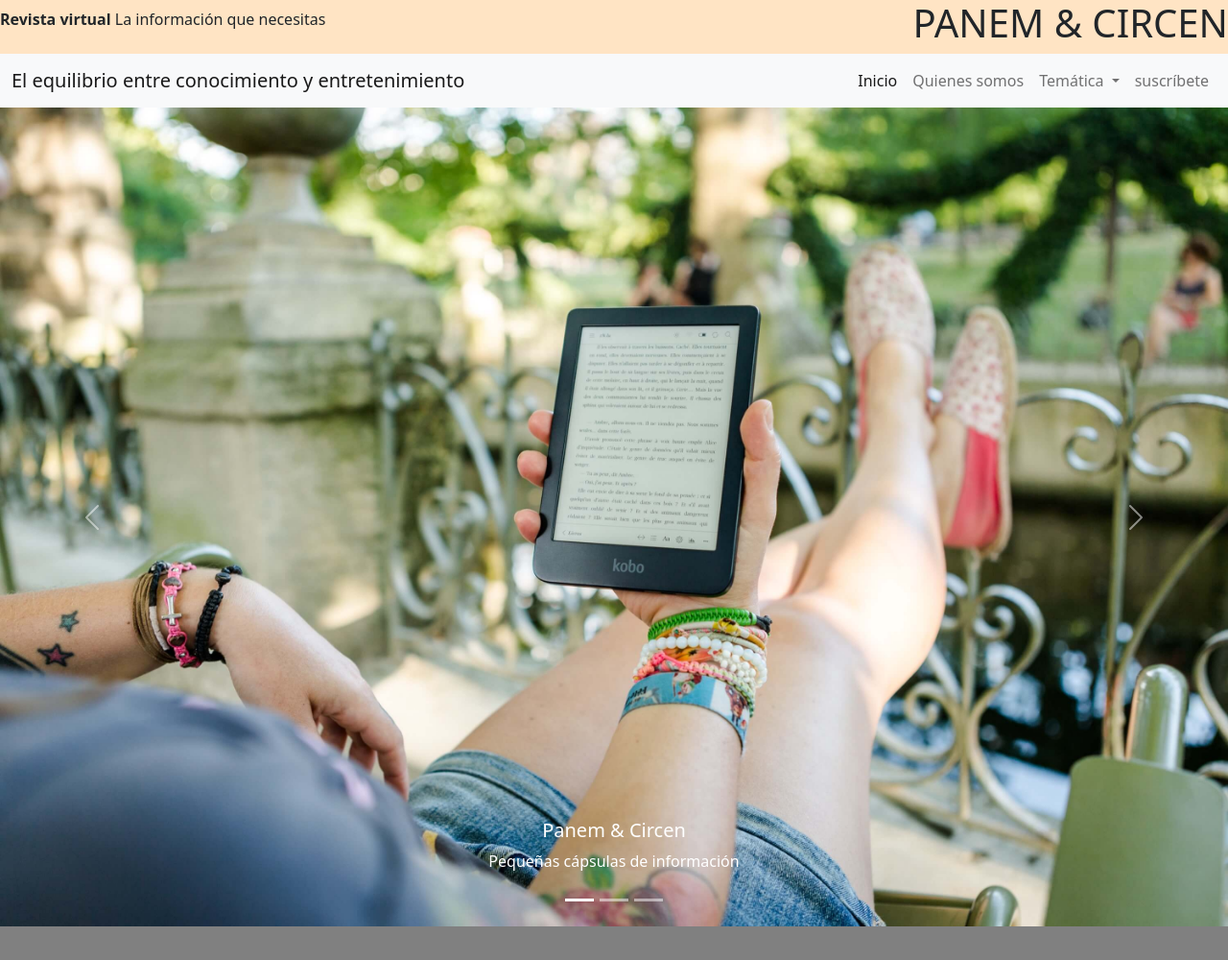
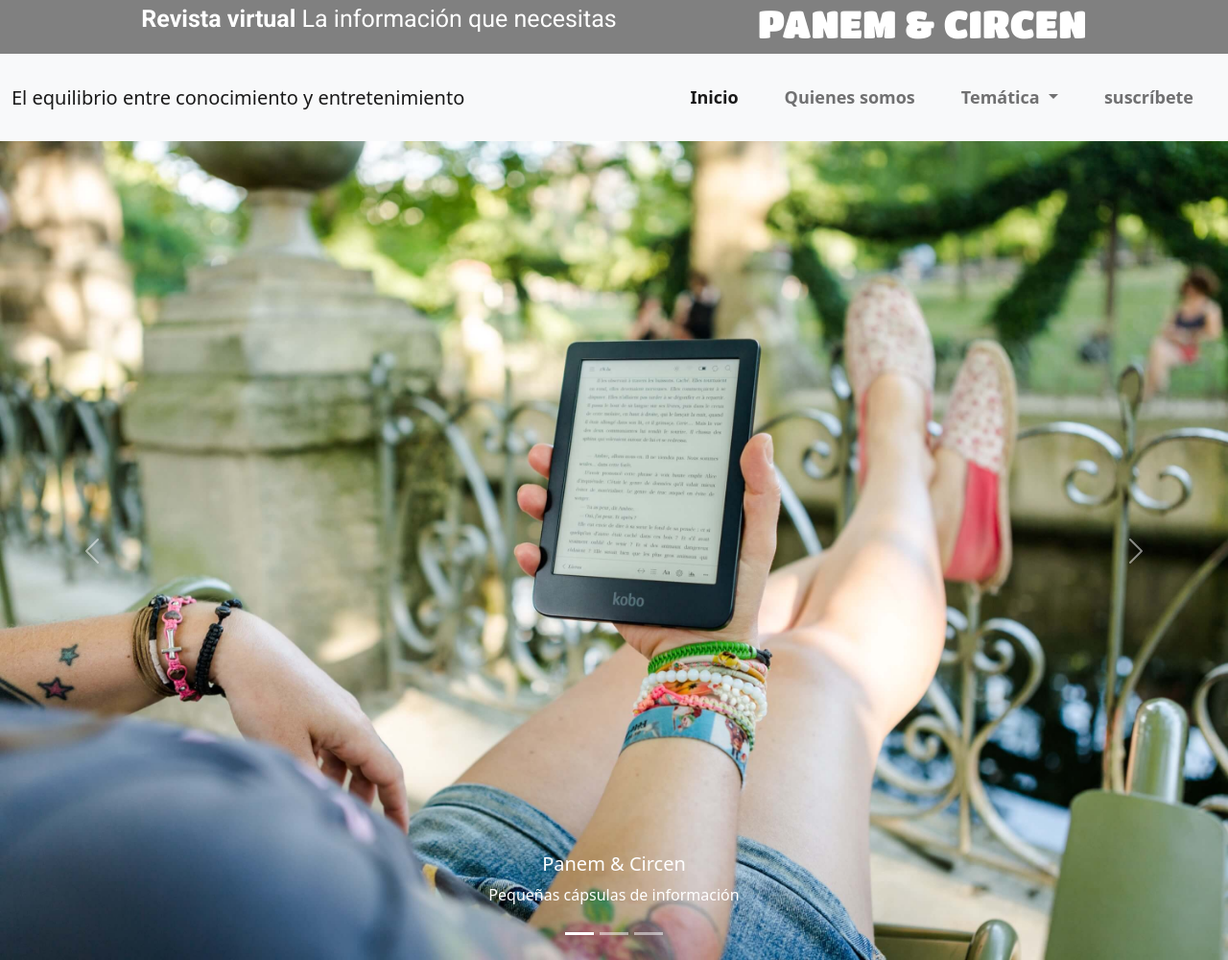
Before and after one commit to 3076javierpineda/Revista_Panem-Circen, a website: page index.html in a window 1280 px wide. Shown: the top 1000 px of the page at 96% size. Drawn offline with nearby package versions, Linux system fonts and the light colour scheme.

Commit message:
puse estilo al header

```diff
--- a/scss/secciones/_header.scss
+++ b/scss/secciones/_header.scss
@@ -1,11 +1,16 @@
 .header{
-    background-color: bisque;
+    background-color: $colorFondo;
     display: flex;
-    justify-content: space-between;
+    justify-content: space-evenly;
     align-items: center;
-    &__logo{
-        margin-left: 1rem;
+    h1{
+        font-family: $TitanOne;
+        color: white;
     }
+    p{
+        @extend %estilosParrafo;
+    }
+
     &__ul{
         display: flex;
         list-style: none;
--- a/scss/secciones/_index.scss
+++ b/scss/secciones/_index.scss
@@ -0,0 +1,8 @@
+#index{
+    background-color: grey;
+    .section1 li{
+        font-size: 18px;
+        font-weight: bold;
+        margin: 1rem;
+    }
+}
--- a/scss/secciones/_main.scss
+++ b/scss/secciones/_main.scss
@@ -1,5 +1,7 @@
 main{
     background-color: $colorFondo;
+
+
     h1{
         font-family: $TitanOne;
         color: white;
--- a/scss/variables/_extend.scss
+++ b/scss/variables/_extend.scss
@@ -1,12 +1,12 @@
 %estilosParrafo{
     text-align: center;
     font-family: $Roboto;
+    font-size: 25px;
     color: white;
-    font-size: 25px;
 }
 
 %estilosTitulo{
-    font-size: 30px;
+    font-size: 15px;
     font-family: serif;
 }
 
```
Also changed, not shown: css/style.css.
